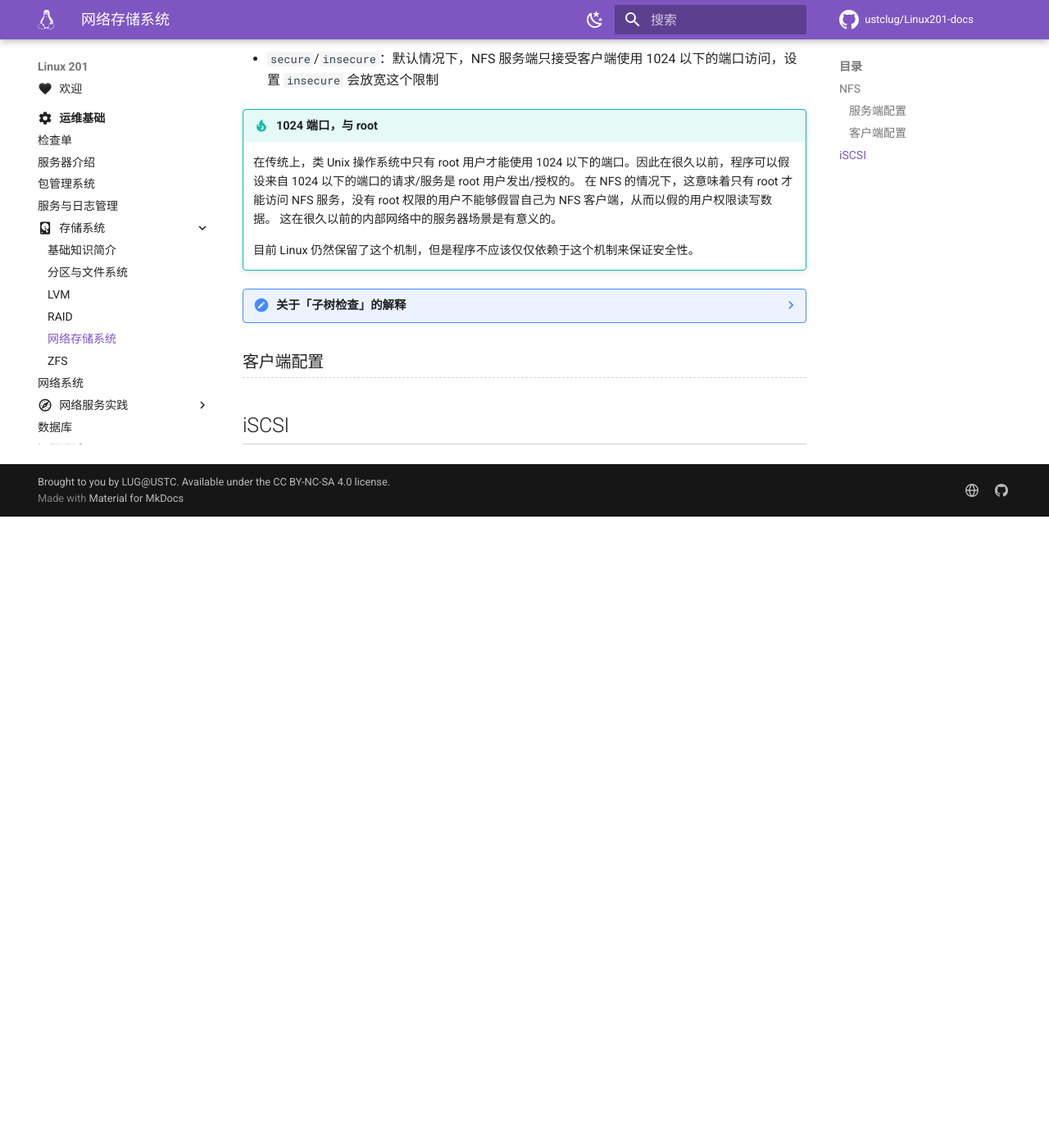
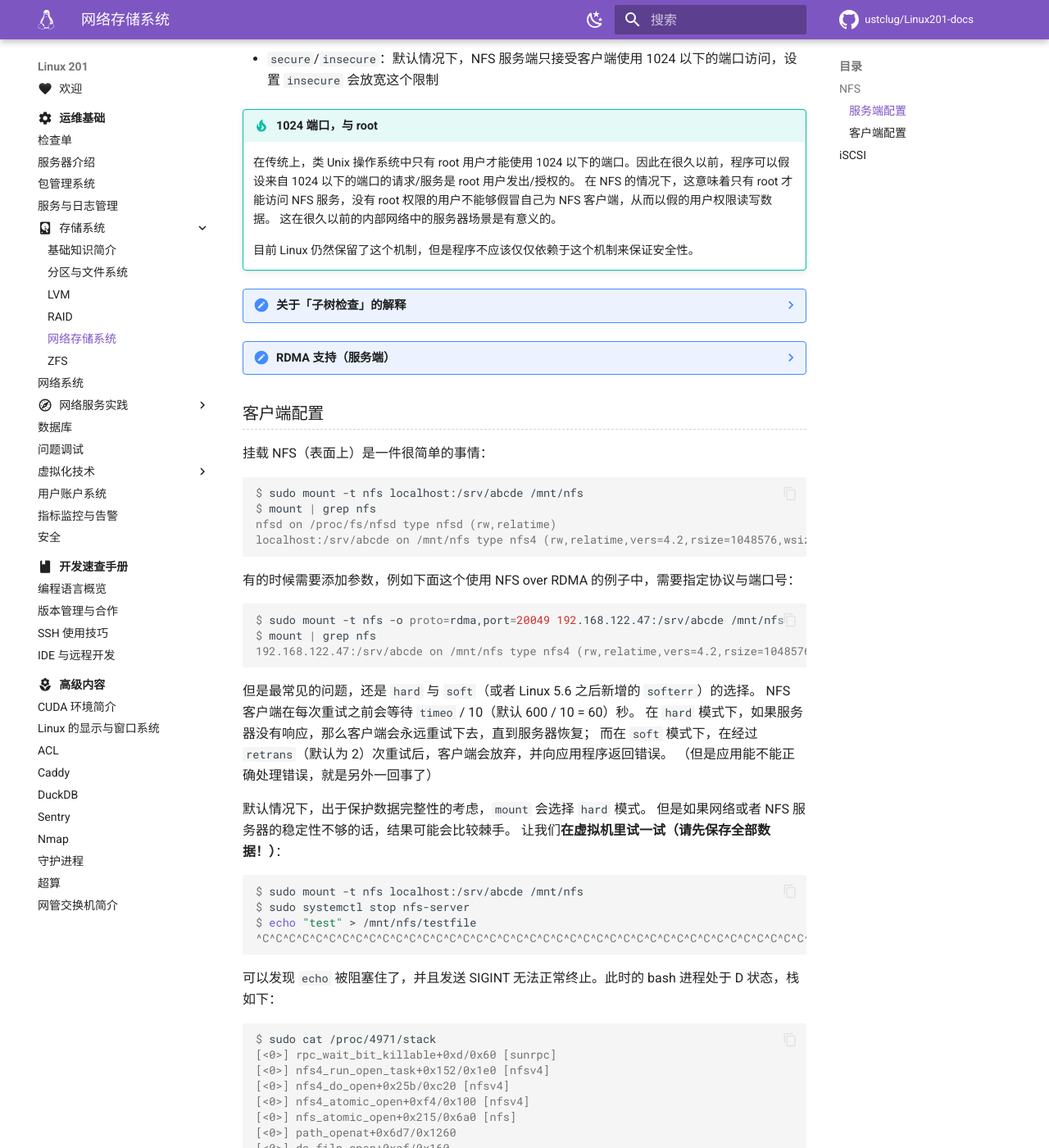
Before and after one commit to ustclug/Linux201-docs, an MkDocs documentation site: the page built from docs/ops/storage/network.md, in a window 1280 px wide and 1400 px high, scrolled down 2242 px. Shown: the whole window at 82% size. Built offline with MkDocs 1.6.1 and Material for MkDocs 9.7.7, drawn with Linux system fonts in a browser that asks for light colours; comment, search, counter and statistics services are not loaded; before the commit the page ends 2872 px from its top, so only the background shows below that; some of the changed text lies outside the part shown.

Commit message:
ops/storage: nfs over rdma, and nfs client

````diff
--- a/docs/ops/storage/network.md
+++ b/docs/ops/storage/network.md
@@ -112,7 +112,7 @@
 
     ```c
     struct knfsd_fh {
-        unsigned int fh_size;       /*
+        unsigned int    fh_size;    /*
                                      * Points to the current size while
                                      * building a new file handle.
                                      */
@@ -198,6 +198,120 @@
     Signed-off-by: Chuck Lever <chuck.lever@oracle.com>
     ```
 
+??? note "RDMA 支持（服务端）"
+
+    NFS 支持 RDMA 协议，在配置了专用 RDMA 卡的情况下，可以在数据中心内部网络的场景下减小网络延迟，提升性能。
+    （如果希望本地测试，可以安装 `rdma-core` 包，其包含了 Soft-RoCE 实现，即软件模拟的 RDMA；
+    `rdmacm-utils` 包包含了 `rping` 工具用于测试 RDMA 连接。
+    如何使用 `rdma link` 命令创建软件模拟的 RDMA 设备请自行搜索）
+
+    在系统能够识别到 RDMA 设备的情况下：
+
+    ```console
+    $ rdma link
+    link rxe0/1 state ACTIVE physical_state LINK_UP netdev enp1s0
+    ```
+
+    编辑 `/etc/nfs/nfs.conf` 文件，在 `[nfsd]` 一段进行 RDMA 的配置：
+
+    ```ini
+    [nfsd]
+    # ...
+    rdma=y
+    rdma-port=20049
+    ```
+
+    之后重启 `nfs-server` 服务即可。可以在 `/proc/fs/nfsd/portlist` 确认 NFS 服务器监听的端口情况：
+
+    ```console
+    $ cat /proc/fs/nfsd/portlist
+    rdma 20049
+    rdma 20049
+    tcp 2049
+    tcp 2049
+    ```
+
 ### 客户端配置
 
+挂载 NFS（表面上）是一件很简单的事情：
+
+```console
+$ sudo mount -t nfs localhost:/srv/abcde /mnt/nfs
+$ mount | grep nfs
+nfsd on /proc/fs/nfsd type nfsd (rw,relatime)
+localhost:/srv/abcde on /mnt/nfs type nfs4 (rw,relatime,vers=4.2,rsize=1048576,wsize=1048576,namlen=255,hard,proto=tcp6,timeo=600,retrans=2,sec=sys,clientaddr=::1,local_lock=none,addr=::1)
+```
+
+有的时候需要添加参数，例如下面这个使用 NFS over RDMA 的例子中，需要指定协议与端口号：
+
+```console
+$ sudo mount -t nfs -o proto=rdma,port=20049 192.168.122.47:/srv/abcde /mnt/nfs
+$ mount | grep nfs
+192.168.122.47:/srv/abcde on /mnt/nfs type nfs4 (rw,relatime,vers=4.2,rsize=1048576,wsize=1048576,namlen=255,hard,proto=rdma,port=20049,timeo=600,retrans=2,sec=sys,clientaddr=192.168.122.47,local_lock=none,addr=192.168.122.47)
+```
+
+但是最常见的问题，还是 `hard` 与 `soft`（或者 Linux 5.6 之后新增的 `softerr`）的选择。
+NFS 客户端在每次重试之前会等待 `timeo` / 10（默认 600 / 10 = 60）秒。
+在 `hard` 模式下，如果服务器没有响应，那么客户端会永远重试下去，直到服务器恢复；
+而在 `soft` 模式下，在经过 `retrans`（默认为 2）次重试后，客户端会放弃，并向应用程序返回错误。
+（但是应用能不能正确处理错误，就是另外一回事了）
+
+默认情况下，出于保护数据完整性的考虑，`mount` 会选择 `hard` 模式。
+但是如果网络或者 NFS 服务器的稳定性不够的话，结果可能会比较棘手。
+让我们**在虚拟机里试一试（请先保存全部数据！）**：
+
+```console
+$ sudo mount -t nfs localhost:/srv/abcde /mnt/nfs
+$ sudo systemctl stop nfs-server
+$ echo "test" > /mnt/nfs/testfile
+^C^C^C^C^C^C^C^C^C^C^C^C^C^C^C^C^C^C^C^C^C^C^C^C^C^C^C^C^C^C^C^C^C^C^C^C^C^C^C^C^C^C
+```
+
+可以发现 `echo` 被阻塞住了，并且发送 SIGINT 无法正常终止。此时的 bash 进程处于 D 状态，栈如下：
+
+```console
+$ sudo cat /proc/4971/stack
+[<0>] rpc_wait_bit_killable+0xd/0x60 [sunrpc]
+[<0>] nfs4_run_open_task+0x152/0x1e0 [nfsv4]
+[<0>] nfs4_do_open+0x25b/0xc20 [nfsv4]
+[<0>] nfs4_atomic_open+0xf4/0x100 [nfsv4]
+[<0>] nfs_atomic_open+0x215/0x6a0 [nfs]
+[<0>] path_openat+0x6d7/0x1260
+[<0>] do_filp_open+0xaf/0x160
+[<0>] do_sys_openat2+0xaf/0x170
+[<0>] __x64_sys_openat+0x6a/0xa0
+[<0>] do_syscall_64+0x58/0xc0
+[<0>] entry_SYSCALL_64_after_hwframe+0x64/0xce
+```
+
+因为栈顶是 killable 的，发送 SIGKILL 仍可正常终止进程：
+
+```console
+$ kill -9 4971
+$ sudo cat /proc/4971/stack
+cat: /proc/4971/stack: No such file or directory
+```
+
+如果没有进程在使用的话，也能……正常（？）umount：
+
+```console
+$ sudo umount /mnt/nfs
+^C
+$ mount | grep nfs
+nfsd on /proc/fs/nfsd type nfsd (rw,relatime)
+```
+
+即使看似有办法能从 hard 中全身而退，但是仍然需要小心：一个例子是 `home` 目录在 NFS 上，而用户登录时又需要读取 `~/.bashrc` 等文件。
+如果此时 NFS 服务器不可用，那么所有用户登录都会卡住，如果不能登录 root 的话，就只有强制重启一种选择了。
+
+如果能够登录，但是发现没有办法杀光所有访问 NFS 的进程（可能在不停出现新的），一种妥协的方法是 lazy unmount：
+
+```console
+$ sudo umount -l /mnt/nfs
+$
+```
+
+此时 `/mnt/nfs` 不会暴露为挂载点，但是已有的进程如果持有挂载点内的文件描述符，仍然可以继续访问。
+此时的问题挂载点事实上还是没有被卸载，只是之后新的访问不会再涉及 NFS 了。
+
 ## iSCSI
````
